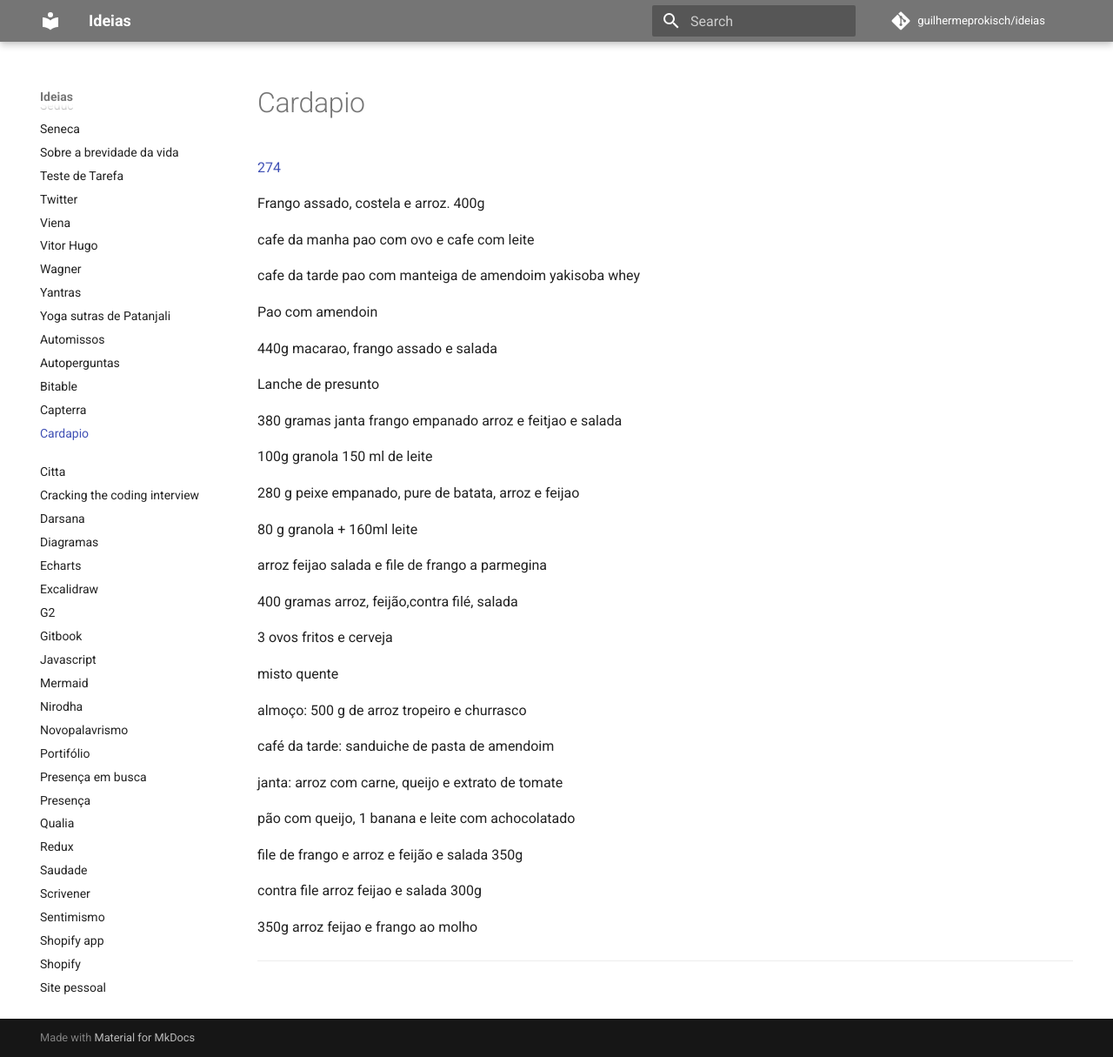
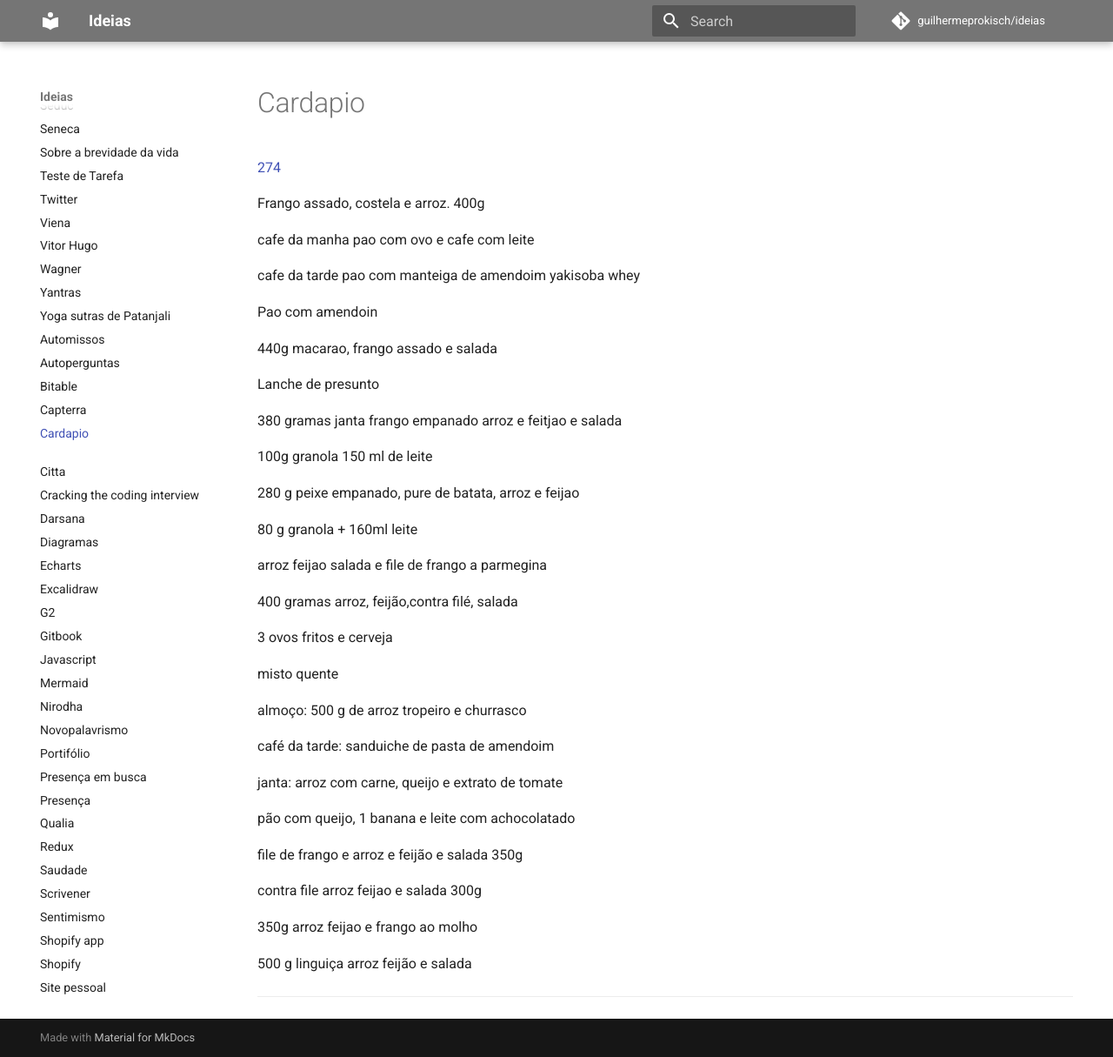
Before and after one commit to guilhermeprokisch/guilherme, an MkDocs documentation site: the page built from docs/cardapio.md, in a window 1280 px wide and 1215 px high. Shown: the whole window at 87% size. Built offline with MkDocs 1.6.1 and Material for MkDocs 9.7.7, drawn with Linux system fonts in a browser that asks for light colours; comment, search, counter and statistics services are not loaded.

```diff
--- a/docs/cardapio.md
+++ b/docs/cardapio.md
@@ -65,4 +65,7 @@ contra file arroz feijao e salada 300g
 
 350g arroz feijao e frango ao molho
 
+
+500 g linguiça arroz feijão e salada
+
 -------------------------------------------------------------------------------
```
